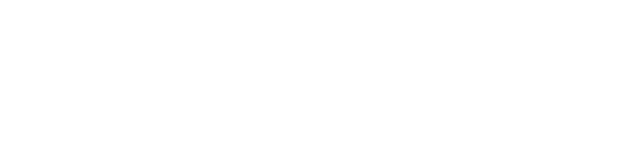
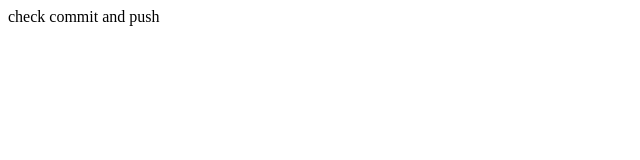
Before and after one commit to Chaithanya-Bangaru/git-tort-demo, a plain HTML site: page WebContent/index.html in a window 1280 px wide. Shown: the whole page, without its empty margins (0-640 px from the left). Drawn offline with Linux system fonts and the light colour scheme.

Commit message:
Unstaged files to staging and then commit and pushing

```diff
--- a/WebContent/index.html
+++ b/WebContent/index.html
@@ -5,6 +5,6 @@
 <title>new index file</title>
 </head>
 <body>
-
+check commit and push
 </body>
 </html>
```
Also changed, not shown: WebContent/GitDemo.html (+1 -0 lines).
